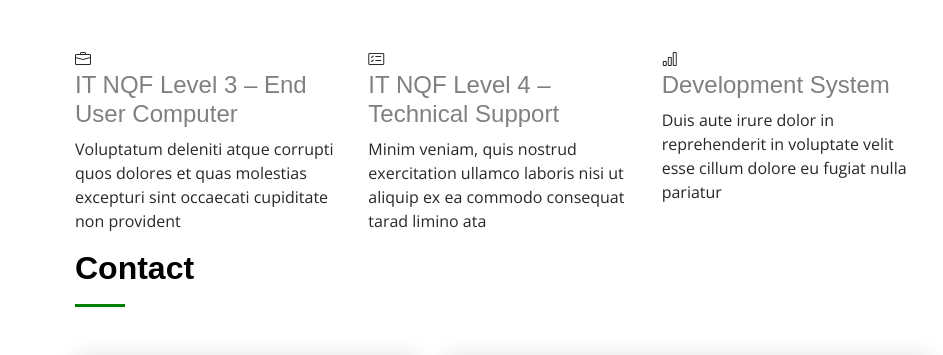
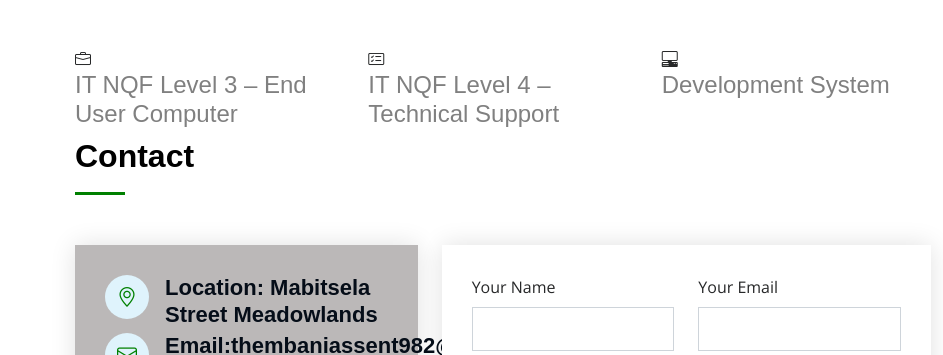
Before and after one commit to Tshembani30/cv, a plain HTML site: page index.html in a window 1280 px wide. Shown: the part 3609-3964 px from the top of the page, without its empty margins (337-1280 px from the left). Drawn offline with nearby package versions, Linux system fonts and the light colour scheme.

```diff
--- a/index.html
+++ b/index.html
@@ -370,20 +370,17 @@
           <div class="col-lg-4 col-md-6 icon-box" data-aos="fade-up">
             <div class="icon"><i class="bi bi-briefcase"></i></div>
             <h4 class="title"><a href="">IT NQF Level 3 – End User Computer</a></h4>
-            <p class="description">Voluptatum deleniti atque corrupti quos dolores et quas molestias excepturi sint
-              occaecati cupiditate non provident</p>
+
           </div>
           <div class="col-lg-4 col-md-6 icon-box" data-aos="fade-up" data-aos-delay="100">
             <div class="icon"><i class="bi bi-card-checklist"></i></div>
             <h4 class="title"><a href="">IT NQF Level 4 –Technical Support</a></h4>
-            <p class="description">Minim veniam, quis nostrud exercitation ullamco laboris nisi ut aliquip ex ea commodo
-              consequat tarad limino ata</p>
+
           </div>
           <div class="col-lg-4 col-md-6 icon-box" data-aos="fade-up" data-aos-delay="200">
-            <div class="icon"><i class="bi bi-bar-chart"></i></div>
+            <div class="icon"><i class="bi bi-pc-display-horizontal"></i>
             <h4 class="title"><a href="">Development System</a></h4>
-            <p class="description">Duis aute irure dolor in reprehenderit in voluptate velit esse cillum dolore eu
-              fugiat nulla pariatur</p>
+
           </div>
 
         </div>
```
